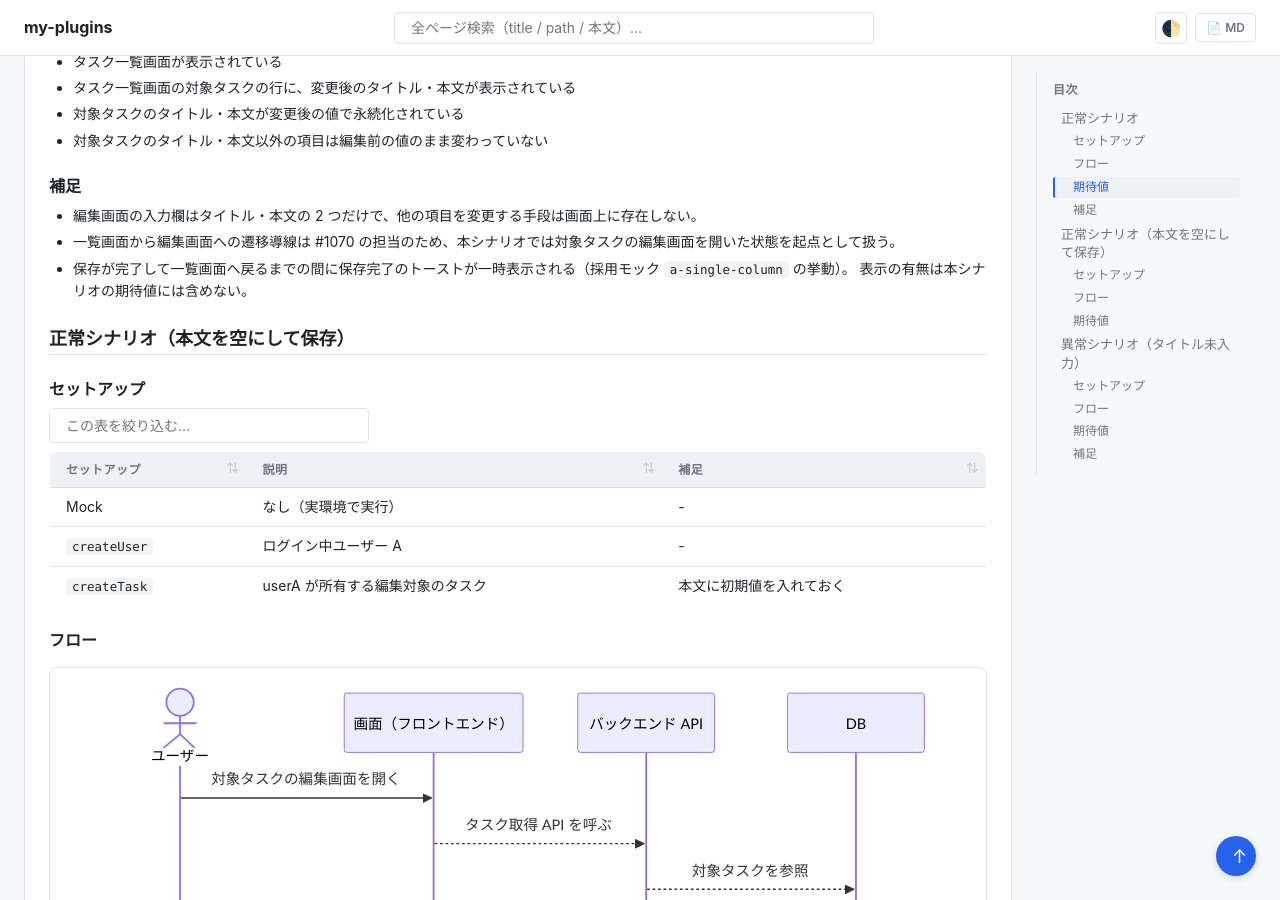
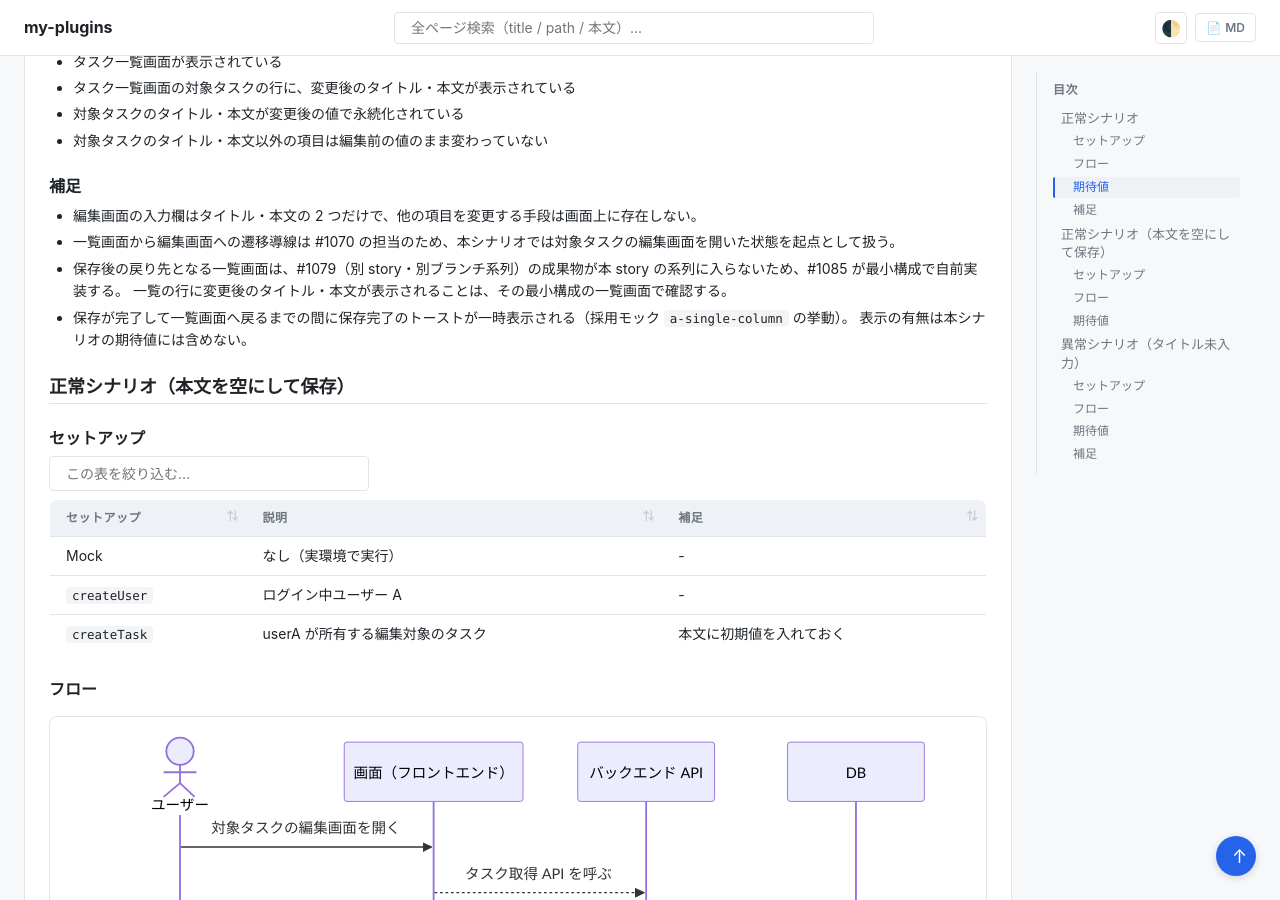
Before and after one commit to shuhei1101/ai-monitor-e2e, a Jekyll site: the page built from docs/wiki/設計図/シナリオ/単一ユースケース/タスク編集.md, in a window 1280 px wide and 900 px high, scrolled down 1581 px. Built offline with Jekyll 4.4.1, drawn with Linux system fonts in a browser that asks for light colours; our own code applies the rules of GitHub Pages for plain Markdown files; some of the changed text lies outside the part shown.

Commit message:
タスク編集単一シナリオの対応テストファイル表記と一覧画面の注記を修正

```diff
--- a/docs/wiki/設計図/シナリオ/単一ユースケース/タスク編集.md
+++ b/docs/wiki/設計図/シナリオ/単一ユースケース/タスク編集.md
@@ -51,6 +51,8 @@ sequenceDiagram
 
 - 編集画面の入力欄はタイトル・本文の 2 つだけで、他の項目を変更する手段は画面上に存在しない。
 - 一覧画面から編集画面への遷移導線は #1070 の担当のため、本シナリオでは対象タスクの編集画面を開いた状態を起点として扱う。
+- 保存後の戻り先となる一覧画面は、#1079（別 story・別ブランチ系列）の成果物が本 story の系列に入らないため、#1085 が最小構成で自前実装する。
+  一覧の行に変更後のタイトル・本文が表示されることは、その最小構成の一覧画面で確認する。
 - 保存が完了して一覧画面へ戻るまでの間に保存完了のトーストが一時表示される（採用モック `a-single-column` の挙動）。
   表示の有無は本シナリオの期待値には含めない。
 
```
Also changed, not shown: other parts of docs/wiki/設計図/シナリオ/単一ユースケース/タスク編集.md (+1 -1 lines).
